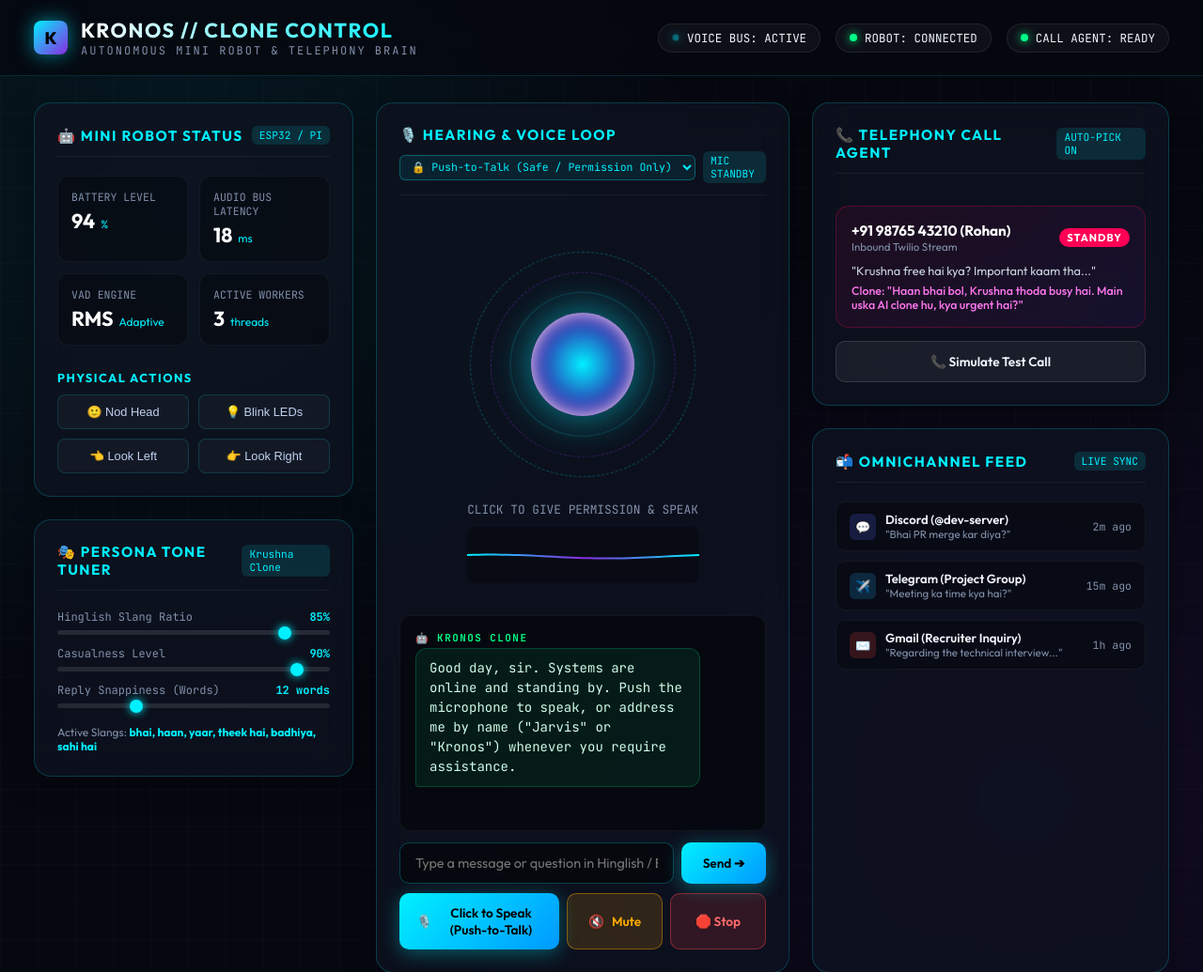
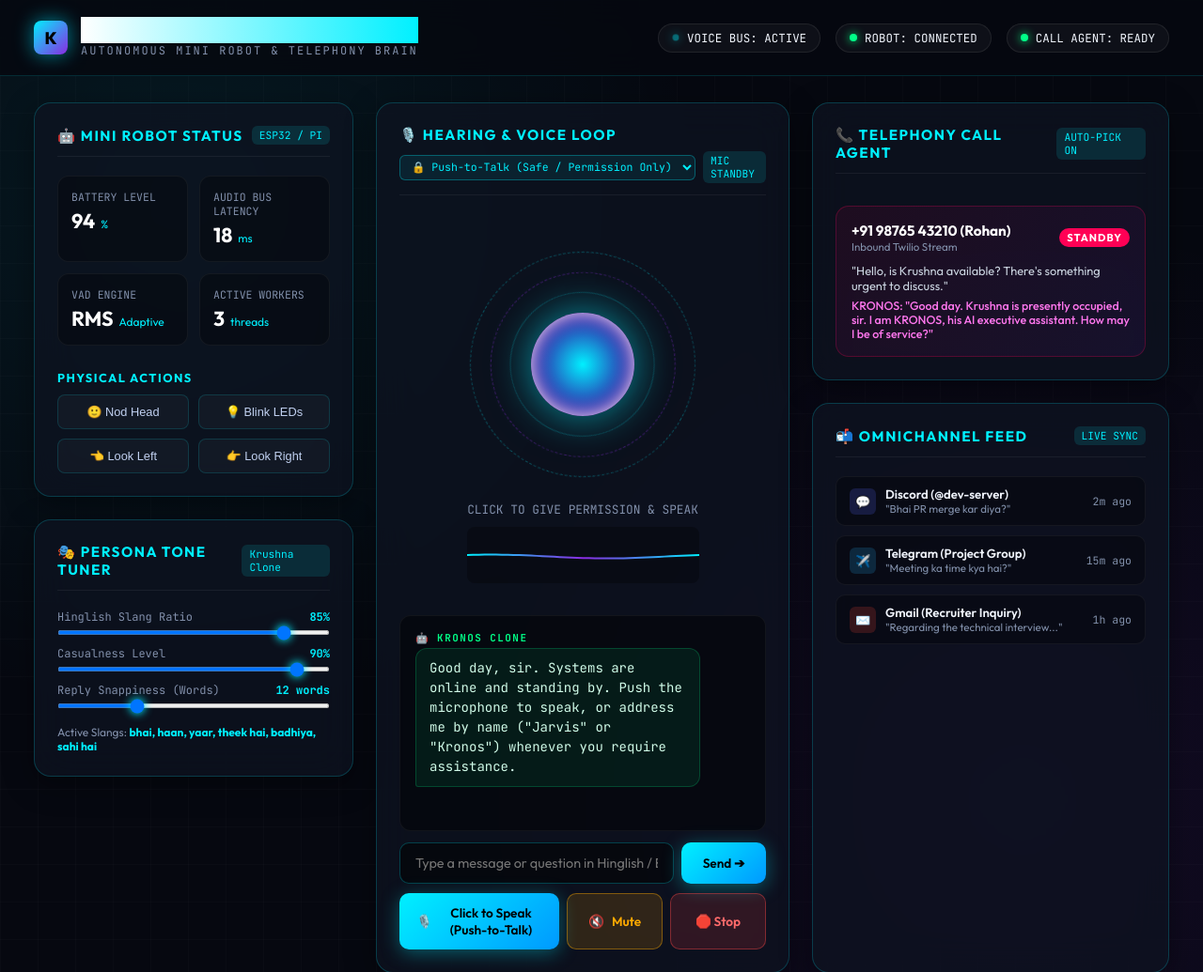
Before and after one commit to Krushna56/KRONOS, a Python web app: template app/templates/dashboard.html in a window 1280 px wide. Shown: the top 1035 px of the page at 94% size. Run offline with Jinja, Linux system fonts and the light colour scheme; the template is opened without the code that fills it, so the values that code supplies are empty.

Commit message:
refactor: cleanup dead code, fix KRONOS persona in constants, remove test buttons
- constants.py: DEFAULT_SYSTEM_PROMPT now says KRONOS/J.A.R.V.I.S. (was Antigravity)
- dashboard.html: removed isManuallyMuted (unified into isMuted)
- dashboard.html: removed simulateTestSpeech() dead function
- dashboard.html: removed simulateIncomingCall() and Simulate Test Call button
- dashboard.html: call card preview text upgraded to J.A.R.V.I.S. professional tone

```diff
--- a/app/templates/dashboard.html
+++ b/app/templates/dashboard.html
@@ -86,7 +86,7 @@
             font-weight: 700;
             letter-spacing: 1.5px;
             background: linear-gradient(90deg, #fff, var(--cyan-neon));
-            -webkit-background-clip: text;
+            /* -webkit-background-clip: text; */
             -webkit-text-fill-color: transparent;
         }
 
@@ -555,7 +555,7 @@
         }
 
         input[type="range"] {
-            -webkit-appearance: none;
+            /* -webkit-appearance: none; */
             width: 100%;
             height: 5px;
             border-radius: 5px;
@@ -831,18 +831,14 @@
                         <span class="call-status-badge" id="call-status">STANDBY</span>
                     </div>
                     <div style="font-size: 0.8rem; color: #cbd5e1; margin-top: 8px;" id="call-preview-text">
-                        "Krushna free hai kya? Important kaam tha..."
+                        "Hello, is Krushna available? There's something urgent to discuss."
                     </div>
                     <div style="font-size: 0.78rem; color: #ff77ee; margin-top: 6px; font-weight: 500;" id="call-clone-reply">
-                        Clone: "Haan bhai bol, Krushna thoda busy hai. Main uska AI clone hu, kya urgent hai?"
+                        KRONOS: "Good day. Krushna is presently occupied, sir. I am KRONOS, his AI executive assistant. How may I be of service?"
                     </div>
                 </div>
 
-                <div class="btn-row" style="margin-top: 14px;">
-                    <button class="btn btn-secondary" onclick="simulateIncomingCall()">
-                        📞 Simulate Test Call
-                    </button>
-                </div>
+                <!-- Simulate Test Call button removed for clean production UI -->
             </div>
 
             <!-- Omnichannel Messages -->
@@ -994,7 +990,7 @@
         // Solves unwanted auto-detection: KRONOS only listens when explicitly permitted.
         let currentVoiceMode = 'push_to_talk'; // 'push_to_talk' (default safe) or 'wake_word'
         let recognition = null;
-        let isManuallyMuted = false;
+        // isManuallyMuted removed — unified into 'isMuted' (declared in toggleMute section)
 
         const WAKE_WORDS = [
             'jarvis', 'kronos', 'hey jarvis', 'hey kronos', 'ok jarvis', 'ok kronos',
@@ -1116,9 +1112,9 @@
                 if (orb) orb.classList.remove('listening');
 
                 // If in wake_word mode and not currently speaking or muted, safely restart listening
-                if (currentVoiceMode === 'wake_word' && !isSpeaking && !isManuallyMuted) {
+                if (currentVoiceMode === 'wake_word' && !isSpeaking && !isMuted) {
                     setTimeout(() => {
-                        if (currentVoiceMode === 'wake_word' && !isSpeaking && !isManuallyMuted) {
+                        if (currentVoiceMode === 'wake_word' && !isSpeaking && !isMuted) {
                             try { recognition.start(); } catch(e){}
                         }
                     }, 400);
@@ -1477,9 +1473,9 @@
                 if (orb) orb.classList.remove('speaking');
 
                 // Only resume listening if in wake-word mode and not manually muted
-                if (currentVoiceMode === 'wake_word' && !isManuallyMuted) {
+                if (currentVoiceMode === 'wake_word' && !isMuted) {
                     setTimeout(() => {
-                        if (currentVoiceMode === 'wake_word' && !isSpeaking && !isManuallyMuted) {
+                        if (currentVoiceMode === 'wake_word' && !isSpeaking && !isMuted) {
                             startListeningSafely();
                         }
                     }, 500);
@@ -1500,18 +1496,6 @@
             window.speechSynthesis.speak(utterance);
         }
 
-        function simulateTestSpeech() {
-            const queries = [
-                "Jarvis, give me an update on our systems and schedule today.",
-                "Jarvis, are all background platform agents connected?",
-                "Jarvis, I am planning to store plaintext API keys in frontend code.",
-                "Robot battery and telemetry status check, please."
-            ];
-            const q = queries[Math.floor(Math.random() * queries.length)];
-            appendMessage('user', q);
-            sendToClone(q);
-        }
-
         function triggerAction(action) {
             const orb = document.getElementById('orb-core');
             orb.style.transform = 'scale(1.2)';
@@ -1527,23 +1511,7 @@
             appendMessage('clone', `Executed Robot action: [${action.toUpperCase()}]`);
         }
 
-        function simulateIncomingCall() {
-            const statusBadge = document.getElementById('call-status');
-            statusBadge.innerText = 'CALL CONNECTED';
-            statusBadge.style.background = '#00ff88';
-
-            document.getElementById('call-preview-text').innerHTML = '<em>Caller: "Bhai Krushna free hai kya? Kuch urgent discuss karna tha."</em>';
-
-            setTimeout(() => {
-                document.getElementById('call-clone-reply').innerHTML = '<strong>Clone (Live Phone):</strong> "Greetings. Krushna is occupied at the moment. I am KRONOS, his AI executive assistant. May I take a message or assist you directly?"';
-                speakAloud("Greetings. Krushna is occupied at the moment. I am KRONOS, his AI executive assistant. May I take a message or assist you directly?");
-            }, 1200);
-
-            setTimeout(() => {
-                statusBadge.innerText = 'CALL LOGGED';
-                statusBadge.style.background = '#8a2be2';
-            }, 6000);
-        }
+        // simulateIncomingCall removed — real telephony agent handles live calls
     </script>
 </body>
 </html>
```
Also changed, not shown: app/core/constants.py (+6 -3 lines), app/api/routes/chat.py (line endings or trailing spaces).
